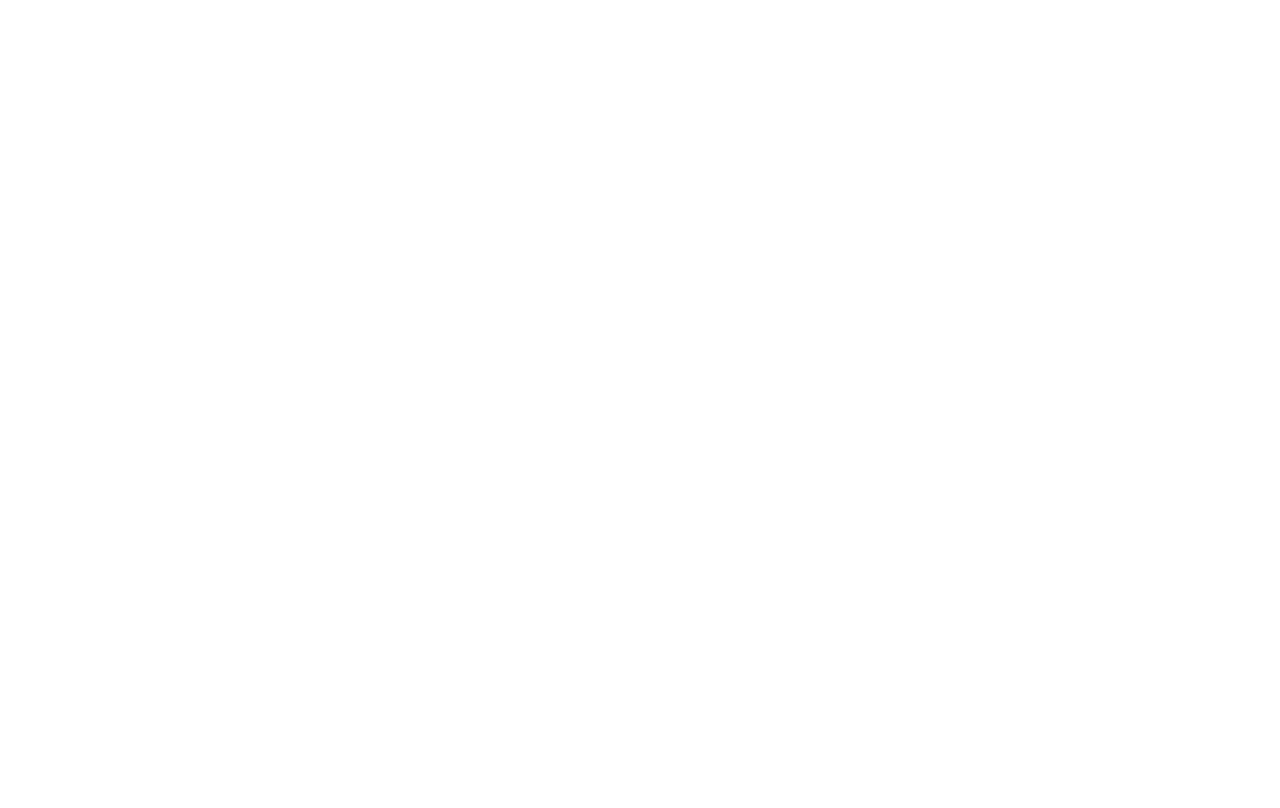
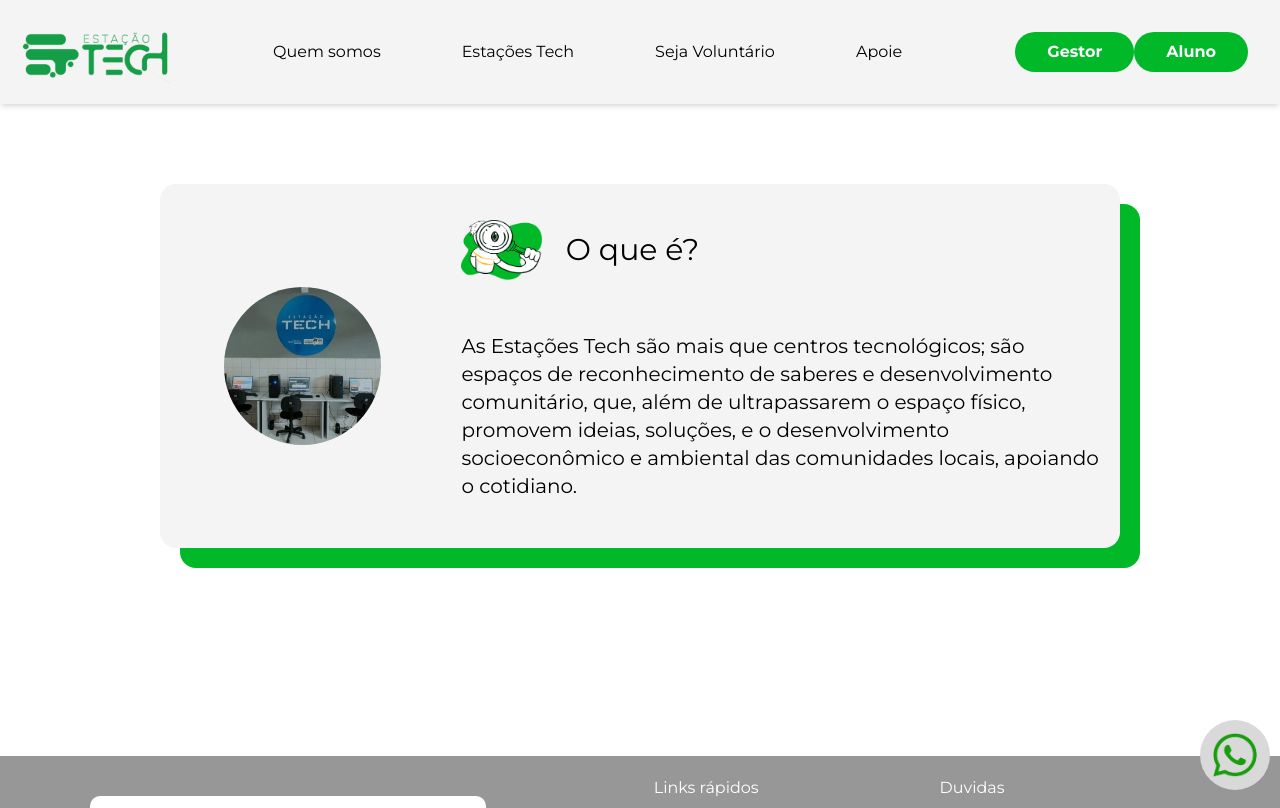
Before and after one commit to kauaumnougueira/front-end, a React (Vite) app: page /sobre in a window 1280 px wide. Before the commit this address had no page. Shown: the top 808 px of the page. Built offline with nearby package versions, Linux system fonts and the light colour scheme.

Commit message:
sdkfsndfisdfyusn 8

```diff
--- a/src/App.tsx
+++ b/src/App.tsx
@@ -2,6 +2,7 @@
 import Initial from './pages/Initial';
 import Apoie from './pages/Apoie';
 import Estacoes from './pages/Estacoes';
+import Sobre from './pages/Sobre';
 import Layout from './components/Outlet';
 import Voluntario from './pages/voluntario';
 
@@ -10,6 +11,7 @@
     <Routes>
       <Route path="/" element={ <Layout /> }>
         <Route index element={ <Initial /> } />
+        <Route path="sobre" element={ <Sobre /> } />
         <Route path="apoie" element={ <Apoie /> } />
         <Route path="estacoes" element={<Estacoes />}/>
         <Route path="voluntarios" element ={<Voluntario/>}/>
--- a/src/components/Footer.tsx
+++ b/src/components/Footer.tsx
@@ -2,7 +2,7 @@
 
 const Footer = () => {
     return (
-        <footer>
+        <footer className='mt-32'>
             <div className='container__footer'>
                 <button className='btn'>
                     Seja voluntário
--- a/src/components/Header.tsx
+++ b/src/components/Header.tsx
@@ -6,12 +6,12 @@
   return (
     <header className="min-w-full container flex flex-row margin shadow-md items-center bg-mainGray">
       <div>
-        <img src="/logo.png" alt="" className="max-w-48 px-4" />
+        <Link to="/"><img src="/logo.png" alt="" className="max-w-48 px-4" /></Link>
       </div>
       <nav className="container flex flex-row">
         <ul className="container flex flex-row justify-evenly justify-items">
           <li>
-            <Link to="/">Quem somos</Link>
+            <Link to="/sobre">Quem somos</Link>
           </li>
           <li>
             <Link to="/estacoes">Estações Tech</Link>
--- a/src/components/Outlet.tsx
+++ b/src/components/Outlet.tsx
@@ -1,8 +1,19 @@
 import { Outlet } from 'react-router-dom';
 import Header from './Header';
 import Footer from './Footer';
+import imagemWhatsapp from '../assets/whatsapp.png'
 
 export default function Layout() {
+
+
+  const whatsappBtn = document.querySelector('#whatsappBtn');
+
+  setInterval(() => {
+    if (whatsappBtn != null) {
+      whatsappBtn.classList.toggle("animateWhatsapp");
+    }
+  }, 4000);
+
   return (
     <div className="flex flex-col min-h-screen">
       <Header />
@@ -11,7 +22,13 @@
         {' '}
         {/* Aqui o conteúdo das rotas será renderizado */}
       </main>
+      <div className='whatsapp__button' id='whatsappBtn'>
+        <a href="#">
+          <img src={imagemWhatsapp} alt='Icone do whatsapp' className='img__whatsapp' />
+        </a>
+      </div>
       <Footer />
     </div>
   );
+
 }
--- a/src/pages/Initial.tsx
+++ b/src/pages/Initial.tsx
@@ -1,42 +1,13 @@
 import Map from '../components/Map';
-
 
 function Initial() {
   return (
-    <div className="items-center w-3/4 bg-mainGray shadow-custom rounded-2xl mt-20">
-      <div className="flex">
-        <div
-          className="flex items-center w-4/5
-           justify-center p-8 mx-8 rounded-full "
-        >
-          <img
-            src="/estacao-tech (1).jpeg"
-            alt="foto da estacao tech"
-            className="rounded-full"
-          />
-        </div>
-        <div className="justify-between bg-yellow-700 pt-8">
-          <figure className="flex flex-row items-center">
-            <img
-              src="/figura-001.png"
-              alt="Figura de um rapaz com lupa"
-              className="px-4 w-1/6 h-1/6"
-            />
-            <h1 className="px-2 py-4 text-3xl">O que é?</h1>
-          </figure>
-          <p className="px-4 py-12 text-xl h-1/2">
-            As Estações Tech são mais que centros tecnológicos;
-            são espaços de reconhecimento de saberes e desenvolvimento
-            comunitário, que, além de ultrapassarem o espaço físico,
-            promovem ideias, soluções, e o desenvolvimento
-            socioeconômico e ambiental das comunidades locais, apoiando
-            o cotidiano.
-          </p>
-        </div>
-      </div>
-      <div>
+    <div className="w-full min-h-screen flex flex-col items-center bg-gray-50 p-6">
+      <h1 className="text-4xl font-extrabold text-gray-800 mb-5 mt-6">
+        Estações Tech
+      </h1>
+      <div className="w-full max-w-4xl bg-white shadow-lg rounded-lg p-8">
         <Map />
-
       </div>
     </div>
   );
--- /dev/null
+++ b/src/pages/Sobre.tsx
@@ -0,0 +1,38 @@
+const Sobre = () => {
+    return (
+        <div className="items-center w-3/4 bg-mainGray shadow-custom rounded-2xl mt-20 mb-20">
+            <div className="flex">
+                <div
+                    className="flex items-center w-4/5
+           justify-center p-8 mx-8 rounded-full "
+                >
+                    <img
+                        src="/estacao-tech (1).jpeg"
+                        alt="foto da estacao tech"
+                        className="rounded-full"
+                    />
+                </div>
+                <div className="justify-between bg-yellow-700 pt-8">
+                    <figure className="flex flex-row items-center">
+                        <img
+                            src="/figura-001.png"
+                            alt="Figura de um rapaz com lupa"
+                            className="px-4 w-1/6 h-1/6"
+                        />
+                        <h1 className="px-2 py-4 text-3xl">O que é?</h1>
+                    </figure>
+                    <p className="px-4 py-12 text-xl h-1/2">
+                        As Estações Tech são mais que centros tecnológicos;
+                        são espaços de reconhecimento de saberes e desenvolvimento
+                        comunitário, que, além de ultrapassarem o espaço físico,
+                        promovem ideias, soluções, e o desenvolvimento
+                        socioeconômico e ambiental das comunidades locais, apoiando
+                        o cotidiano.
+                    </p>
+                </div>
+            </div>
+        </div>
+    )
+}
+
+export default Sobre
--- a/src/pages/voluntario.tsx
+++ b/src/pages/voluntario.tsx
@@ -3,7 +3,6 @@
 import iconeCard1 from '../assets/icone-card-1.png';
 import iconeCard2 from '../assets/icone-card-2.png';
 import iconeCard3 from '../assets/icone-card-3.png';
-import imagemWhatsapp from '../assets/whatsapp.png';
 import '../app.css';
 
 function Voluntario() {
@@ -59,22 +58,10 @@
 
 
 
-    <div className='whatsapp__button' id='whatsappBtn'>
-      <a href="#">
-        <img src={imagemWhatsapp} alt='Icone do whatsapp' className='img__whatsapp' />
-      </a>
-    </div>
+
 
     </>
   );
 }
 
 export default Voluntario;
-
-const whatsappBtn = document.querySelector('#whatsappBtn');
-
-setInterval(() => {
-  if(whatsappBtn != null) {
-    whatsappBtn.classList.toggle("animateWhatsapp");
-  }
-}, 4000);
```
